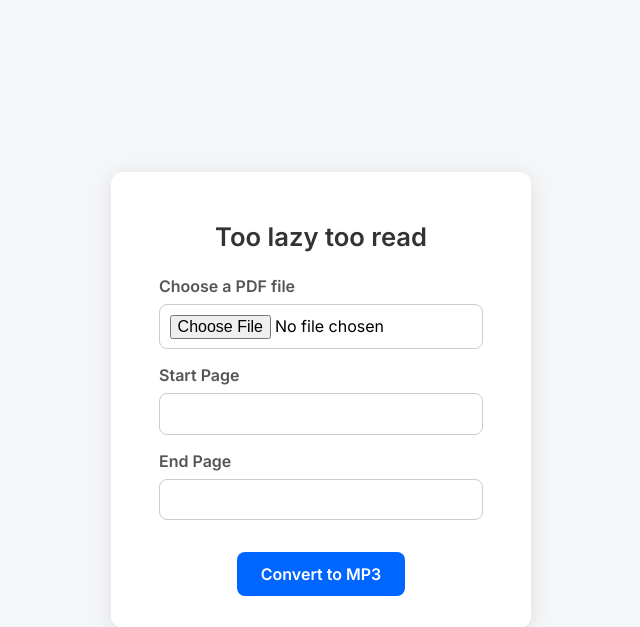
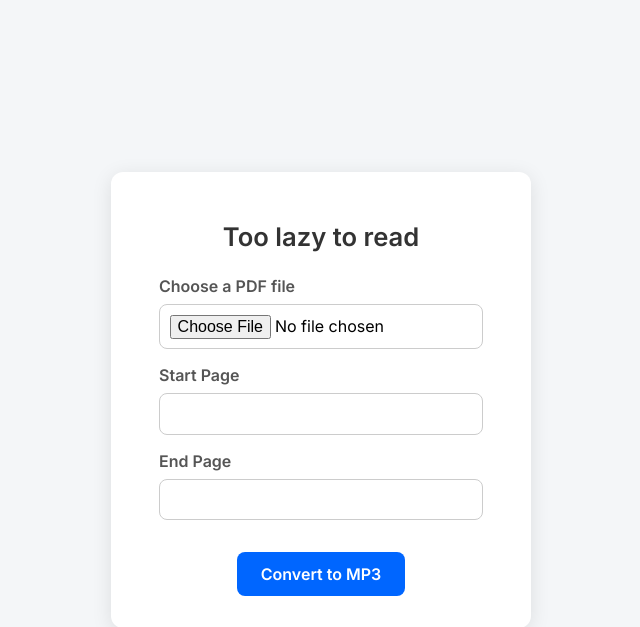
Before and after one commit to jarichooo/PersonalProjects, a Flask app: page / in a window 1280 px wide. Shown: the top 627 px of the page, without its empty margins (319-959 px from the left). Run offline with Flask 3, Linux system fonts and the light colour scheme.

Commit message:
updated index

```diff
--- a/text-to-speech-web-app/templates/index.html
+++ b/text-to-speech-web-app/templates/index.html
@@ -82,7 +82,7 @@
 </head>
 <body>
   <div class="container">
-    <h1>Too lazy too read</h1>
+    <h1>Too lazy to read</h1>
     <form id="pdfForm" method="POST" enctype="multipart/form-data" action="/upload">
       <label for="file">Choose a PDF file</label>
       <input type="file" name="file" accept="application/pdf" required>
```
